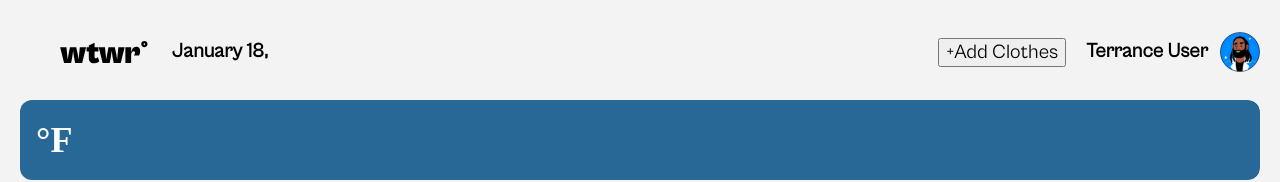
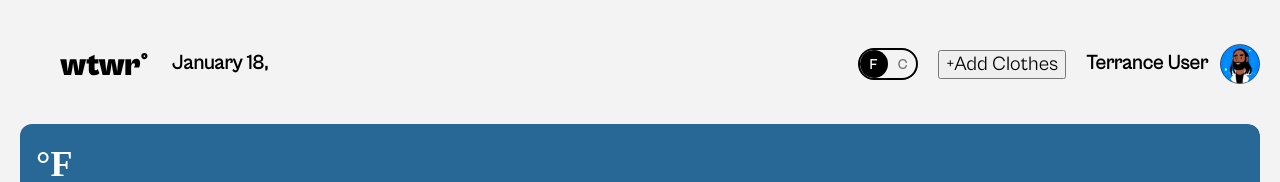
Before and after one commit to mattcontest/se_project_react, a React (Vite) app: page /se_project_react/ in a window 1280 px wide. Shown: the top 182 px of the page. Built offline with nearby package versions, Linux system fonts and the light colour scheme; no server answers.

Commit message:
Implemented and styled ToggleSwitch

```diff
--- a/package.json
+++ b/package.json
@@ -13,7 +13,8 @@
   },
   "dependencies": {
     "react": "^18.3.1",
-    "react-dom": "^18.3.1"
+    "react-dom": "^18.3.1",
+    "react-router-dom": "^6.28.2"
   },
   "devDependencies": {
     "@types/react": "^18.3.3",
--- a/src/components/App/App.jsx
+++ b/src/components/App/App.jsx
@@ -17,6 +17,7 @@ function App() {
   });
   const [activeModal, setActiveModal] = useState("");
   const [selectedCard, setSelectedCard] = useState({});
+  const [currentTemperatureUnit, setCurrentTempereatureUnit] = useState("F");
 
   const handleCardClick = (card) => {
     // debugger;
--- a/src/components/Header/Header.css
+++ b/src/components/Header/Header.css
@@ -11,11 +11,10 @@
   line-height: 24px;
 }
 .header__date-and-location {
-  margin: 0;
+  margin-right: auto;
 }
 .header__username {
   margin: 0;
-  /* margin-right: 12px; */
 }
 
 .header__logo {
@@ -23,7 +22,9 @@
 }
 
 .header__add-clothes {
-  margin-left: auto;
+  /* //it was auto */
+  margin-left: 20px;
+  /* margin-left: auto; */
   margin-right: 20px;
 }
 
@@ -32,3 +33,12 @@
   align-items: center;
   gap: 12px;
 }
+
+.header__toggle_switch {
+  margin-left: auto;
+  /* border: solid red; */
+}
+
+.toggle_switch_input {
+  margin-right: 20px;
+}
--- a/src/components/Header/Header.jsx
+++ b/src/components/Header/Header.jsx
@@ -1,6 +1,8 @@
+import React from "react";
 import "./Header.css";
 import logo from "../../assets/logo.svg";
 import avatar from "../../assets/avatar.svg";
+import ToggleSwitch from "../ToggleSwitch/ToggleSwitch";
 function Header({ handleAddClick, weatherData }) {
   const currentDate = new Date().toLocaleString("default", {
     month: "long",
@@ -8,11 +10,36 @@ function Header({ handleAddClick, weatherData }) {
   });
 
   console.log("Check weatherData", weatherData);
+  const [checked, setChecked] = React.useState(false);
+  const handleChange = () => {
+    setChecked(!checked);
+  };
+
+  const Checkbox = ({ label, value, onChange, labelCss, inputCss }) => {
+    return (
+      <label className={labelCss}>
+        <input
+          className={inputCss}
+          type="checkbox"
+          checked={checked}
+          onChange={onChange}
+        />
+        {label}
+      </label>
+    );
+  };
 
   return (
     <header className="header">
       <img src={logo} alt="logo" className="header__logo" />
       <p className="header__date-and-location">{`${currentDate}, ${weatherData.city}`}</p>
+      {/* <input type="checkbox" value="F" className="header__toggle_switch" /> */}
+      {/* <Checkbox
+        label="F/C"
+        inputCss="toggle_switch_input"
+        labelCss="header__toggle_switch"
+      /> */}
+      <ToggleSwitch />
       <button
         type="button"
         onClick={handleAddClick}
@@ -20,6 +47,7 @@ function Header({ handleAddClick, weatherData }) {
       >
         +Add Clothes
       </button>
+
       <div className="header__user-container">
         <p className="header__username">Terrance User</p>
         <img src={avatar} alt="Terrence" className="header__avatar" />
--- /dev/null
+++ b/src/components/ToggleSwitch/ToggleSwitch.css
@@ -0,0 +1,45 @@
+.toggle-switch {
+  width: 56px;
+  height: 28px;
+  border: solid 2px black;
+  border-radius: 20px;
+  cursor: pointer;
+  overflow: hidden;
+  position: relative;
+}
+
+.toggle-switch_checkbox {
+  opacity: 0;
+}
+
+.toggle-switch_checkbox:checked ~ .toggle-switch__circle {
+  left: 28px;
+}
+
+.toggle-switch__text {
+  font-family: "Cabinet";
+  font-weight: 700;
+  font-size: 14px;
+  top: 3px;
+  position: absolute;
+}
+
+.toggle-switch__text_F {
+  color: rgba(255, 255, 255, 1);
+  left: 9px;
+}
+
+.toggle-switch__text_C {
+  color: rgba(0, 0, 0, 0.5);
+  right: 9px;
+}
+
+.toggle-switch__circle {
+  width: 28px;
+  height: 28px;
+  border-radius: 20px;
+  background-color: black;
+  position: absolute;
+  left: 0;
+  transition: all 0.8s;
+}
--- /dev/null
+++ b/src/components/ToggleSwitch/ToggleSwitch.jsx
@@ -0,0 +1,12 @@
+import "./ToggleSwitch.css";
+
+export default function ToggleSwitch() {
+  return (
+    <label className="toggle-switch">
+      <input type="checkbox" className="toggle-switch_checkbox" />
+      <span className="toggle-switch__circle"></span>
+      <span className="toggle-switch__text  toggle-switch__text_F">F</span>
+      <span className="toggle-switch__text toggle-switch__text_C">C</span>
+    </label>
+  );
+}
```
Also changed, not shown: 1 other file (tests, documents, lock files or other folders).
